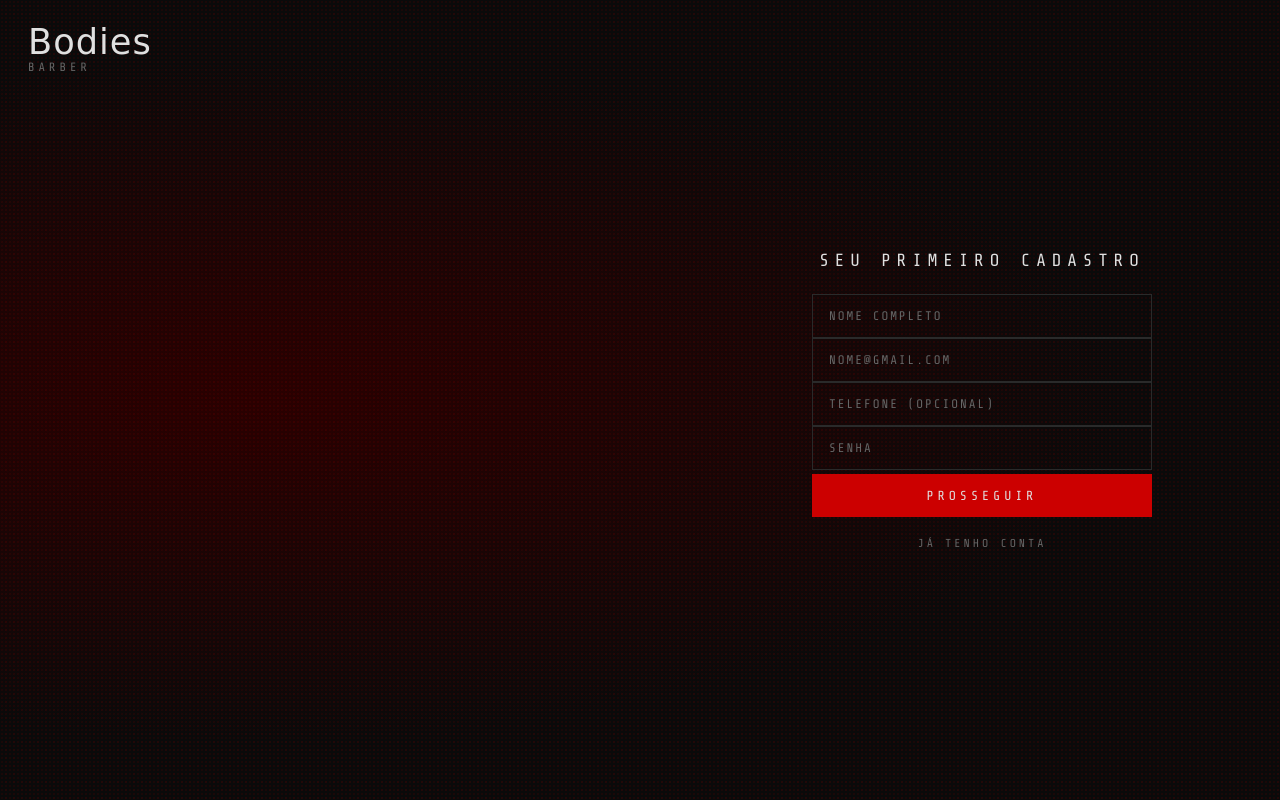
After one commit to JeytheJo/SistemaCRUD_Barbearia, a Flask app: page /cadastro in a window 1280 px wide. The commit adds this page. Run offline with Flask 3, Linux system fonts and the light colour scheme; some web fonts are replaced.

Commit message:
feat: finalize project structure, fix registration, and add docs

```diff
--- a/src/app.py
+++ b/src/app.py
@@ -5,11 +5,9 @@ import hashlib
 app = Flask(__name__)
 app.secret_key = "bodies_barber_secret_123"
 
-# --- Utilidade ---
 def hash_senha(senha):
     return hashlib.sha256(senha.encode()).hexdigest()
 
-# --- Rotas de autenticação ---
 @app.route("/")
 def index():
     return redirect(url_for("login"))
@@ -39,6 +37,31 @@ def logout():
     session.clear()
     return redirect(url_for("login"))
 
+@app.route("/cadastro", methods=["GET", "POST"])
+def cadastro():
+    erro = None
+    sucesso = None
+    if request.method == "POST":
+        nome = request.form["nome"]
+        email = request.form["email"]
+        senha = hash_senha(request.form["senha"])
+        telefone = request.form.get("telefone", "")
+        existente = query(
+            "SELECT id FROM usuarios WHERE email = %s",
+            (email,),
+            fetch="one"
+        )
+        if existente:
+            erro = "E-mail já cadastrado."
+        else:
+            query(
+                """INSERT INTO usuarios (nome, email, senha_hash, role, telefone)
+                   VALUES (%s, %s, %s, 'cliente', %s)""",
+                (nome, email, senha, telefone)
+            )
+            sucesso = "Conta criada! Faça o login."
+    return render_template("cadastro.html", erro=erro, sucesso=sucesso)
+
 @app.route("/dashboard")
 def dashboard():
     if "usuario_id" not in session:
--- a/src/static/style.css
+++ b/src/static/style.css
@@ -158,3 +158,10 @@ body {
 .auth-link:hover {
   color: var(--texto);
 }
+
+.auth-sucesso {
+  color: #4caf50;
+  font-size: 0.8rem;
+  letter-spacing: 2px;
+  text-align: center;
+}
--- /dev/null
+++ b/src/templates/cadastro.html
@@ -0,0 +1,64 @@
+<!DOCTYPE html>
+<html lang="pt-br">
+<head>
+  <meta charset="UTF-8"/>
+  <meta name="viewport" content="width=device-width, initial-scale=1.0"/>
+  <title>Bodies Barber — Cadastro</title>
+  <link rel="stylesheet" href="{{ url_for('static', filename='style.css') }}"/>
+</head>
+<body class="auth-page">
+
+  <div class="brand">
+    <h1 class="brand-title">Bodies</h1>
+    <span class="brand-sub">Barber</span>
+  </div>
+
+  <div class="dither-bg"></div>
+
+  <main class="auth-box">
+    <h2 class="auth-title">SEU PRIMEIRO CADASTRO</h2>
+
+    {% if erro %}
+      <p class="auth-erro">{{ erro }}</p>
+    {% endif %}
+
+    {% if sucesso %}
+      <p class="auth-sucesso">{{ sucesso }}</p>
+    {% endif %}
+
+    <form method="POST" action="/cadastro">
+      <input
+        class="auth-input"
+        type="text"
+        name="nome"
+        placeholder="NOME COMPLETO"
+        required
+      />
+      <input
+        class="auth-input"
+        type="email"
+        name="email"
+        placeholder="NOME@GMAIL.COM"
+        required
+      />
+      <input
+        class="auth-input"
+        type="text"
+        name="telefone"
+        placeholder="TELEFONE (OPCIONAL)"
+      />
+      <input
+        class="auth-input"
+        type="password"
+        name="senha"
+        placeholder="SENHA"
+        required
+      />
+      <button class="auth-btn" type="submit">PROSSEGUIR</button>
+    </form>
+
+    <a class="auth-link" href="/login">JÁ TENHO CONTA</a>
+  </main>
+
+</body>
+</html>
```
Also changed, not shown: README.md, 1 other file.
